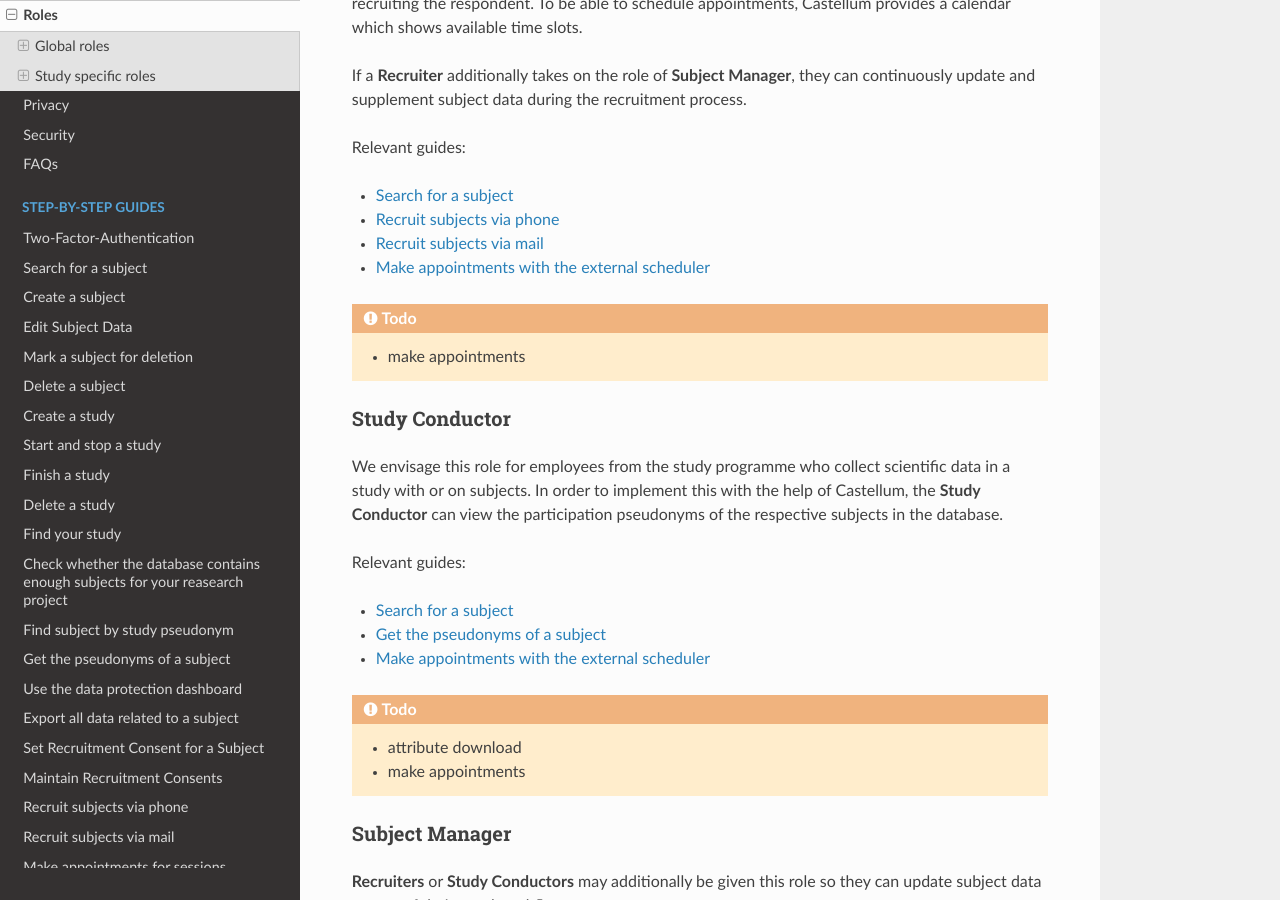
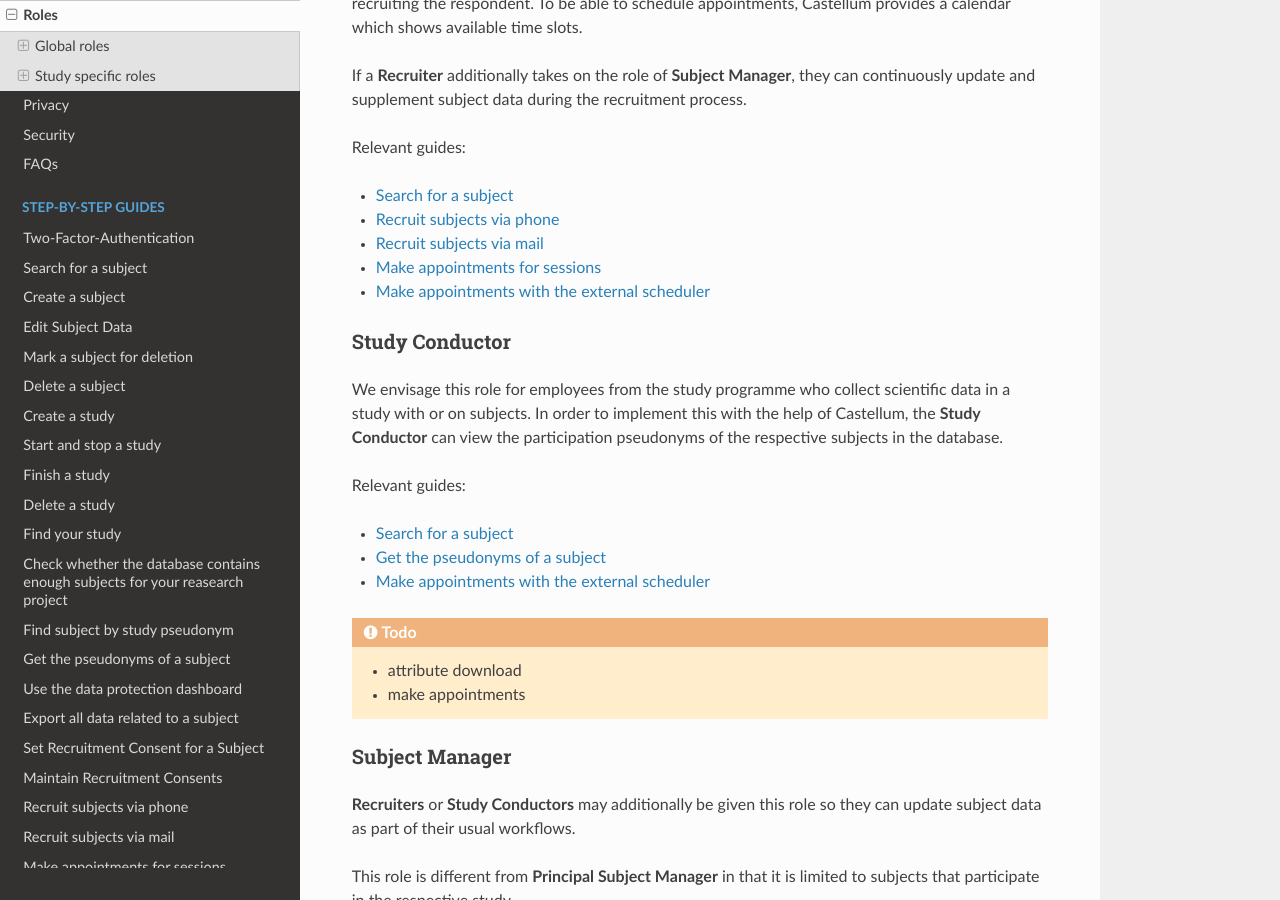
Before and after one commit to DouglasNeuroInformatics/castellum, a Sphinx documentation site: the page built from source/roles.rst, in a window 1280 px wide and 900 px high, scrolled down 2536 px. Built offline with Sphinx 7.4.7 and the Read the Docs theme 2.0.0, drawn with Linux system fonts in a browser that asks for light colours; part of the change alters nothing that is shown.

Commit message:
add link in roles

```diff
--- a/source/roles.rst
+++ b/source/roles.rst
@@ -127,12 +127,8 @@ Relevant guides:
 -   :ref:`subject-search`
 -   :ref:`recruitment`
 -   :ref:`recruitment-mail`
+-   :ref:`recruitment-appointments`
 -   :ref:`make-appointments-with-external-scheduler`
-
-
-.. TODO::
-
-    -   make appointments
 
 Study Conductor
 ~~~~~~~~~~~~~~~
```
